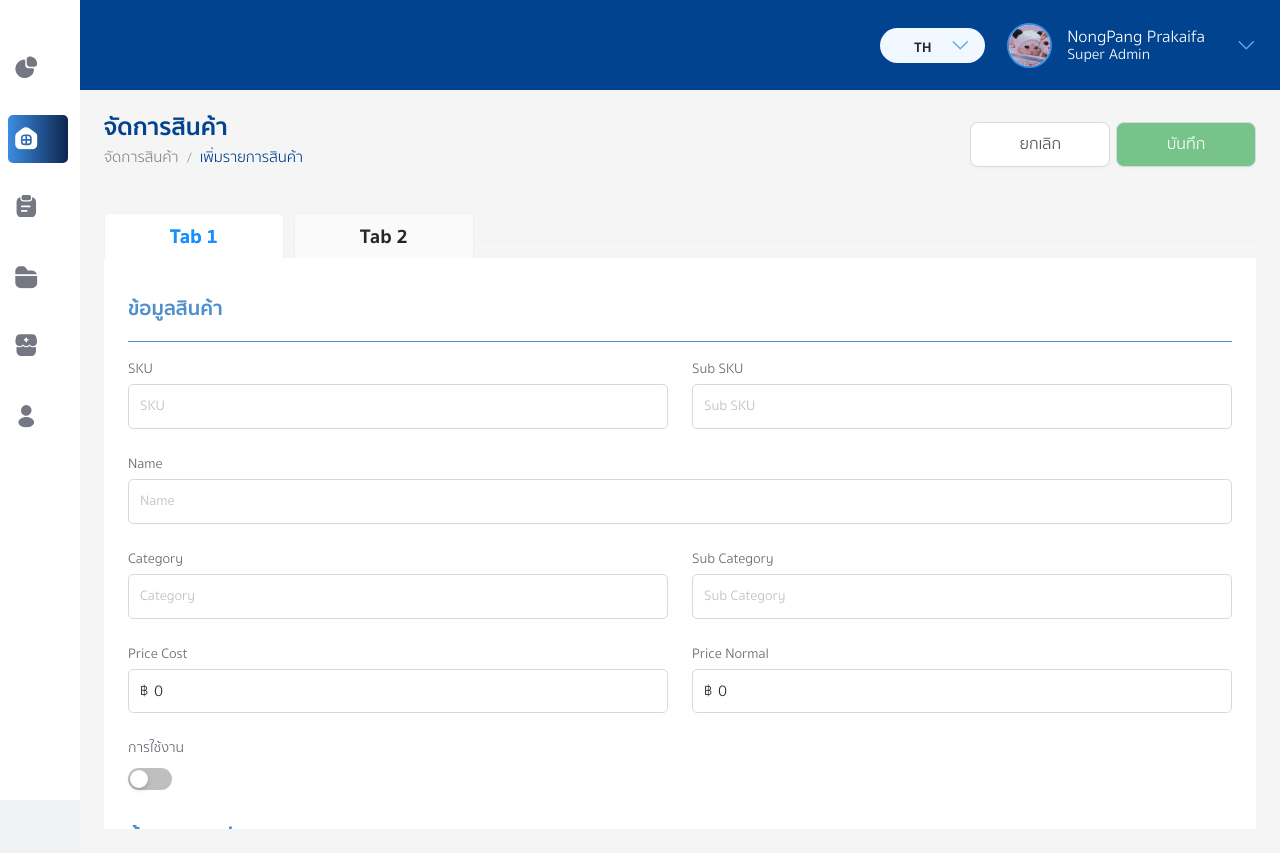
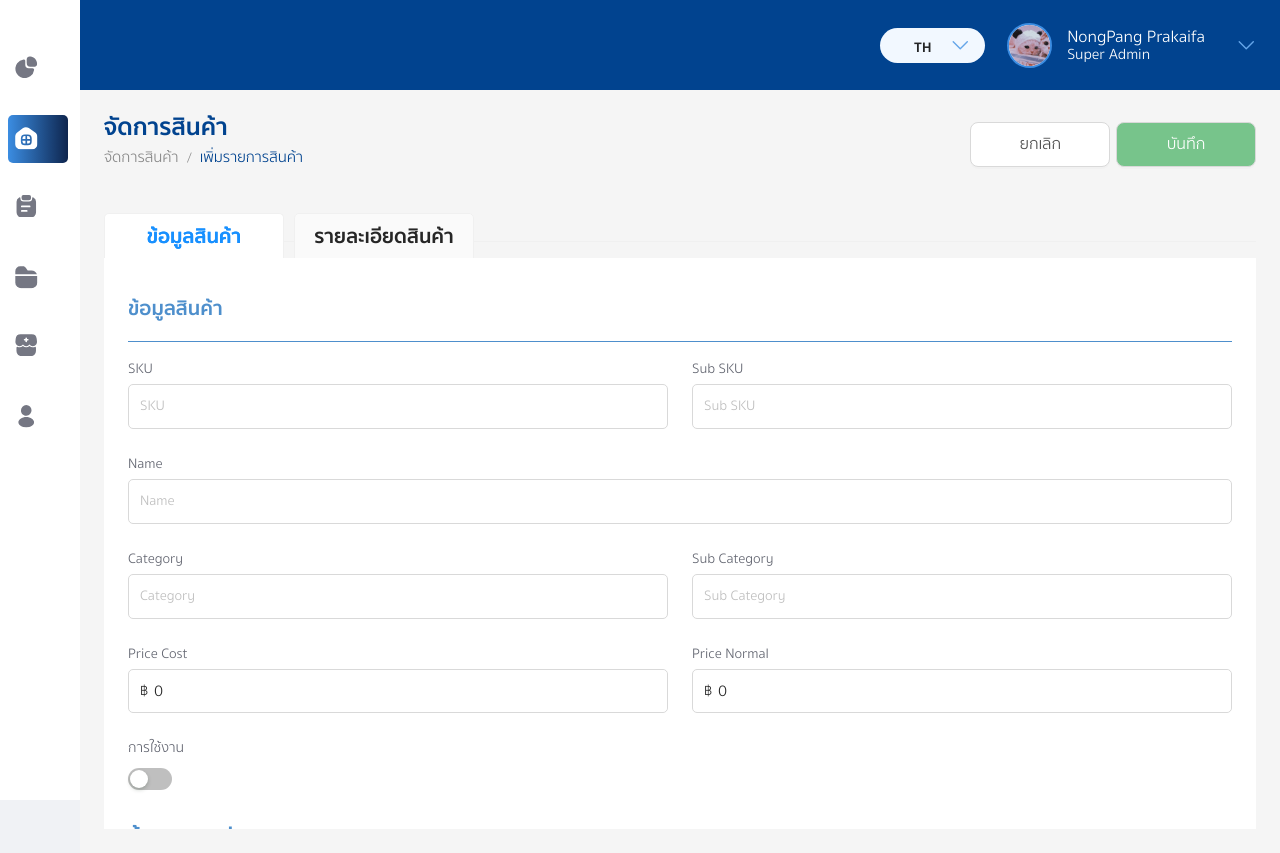
Before and after one commit to HusenMasmumas/ab-solute-health-were-house, a React (Create React App) app: page /#/warehouse-management/craete-products-management in a window 1280 px wide. Built offline with nearby package versions, Linux system fonts and the light colour scheme.

Commit message:
refactor: 💡 tabe label

```diff
--- a/src/page/warehouse_management/products_management/create_products/index.tsx
+++ b/src/page/warehouse_management/products_management/create_products/index.tsx
@@ -112,7 +112,7 @@ const CreateProduct = () => {
           layout="vertical"
         >
         <Tabs items={[
-          { label: 'Tab 1',
+          { label: 'ข้อมูลสินค้า',
             key: '1',
             children:
             <>
@@ -253,7 +253,7 @@ const CreateProduct = () => {
           </>
 
           },
-          { label: 'Tab 2', key: '2', children:
+          { label: 'รายละเอียดสินค้า', key: '2', children:
             <>
               <div className="bg-white py-[35px] px-[24px]">
               <div className="text-lightblue text-[20px] font-semibold">
```
